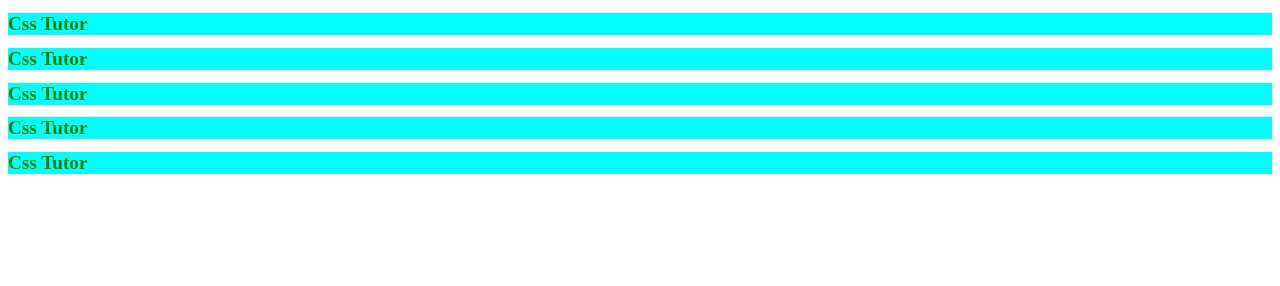
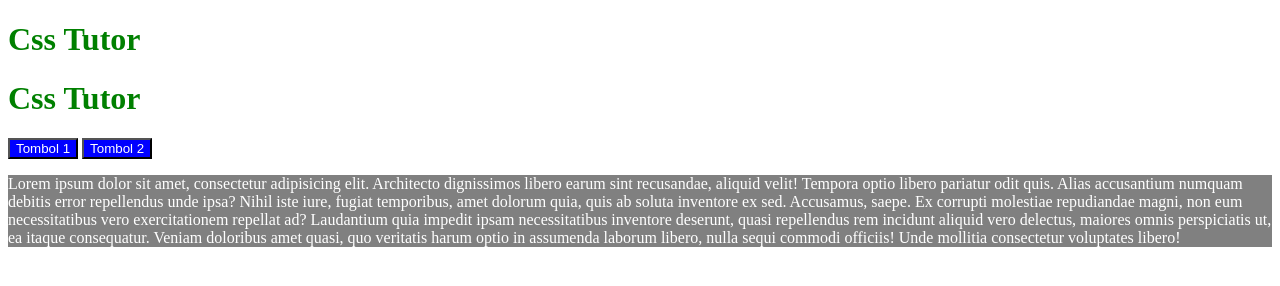
Before and after one commit to zainal547/Belajar-Css, a plain HTML site: page index.html in a window 1280 px wide. Drawn offline with Linux system fonts and the light colour scheme.

Commit message:
Mengenal Properti Color & Background Color

```diff
--- a/gaya.css
+++ b/gaya.css
@@ -1,5 +1,11 @@
 h1 {
-  background-color: aqua;
   color: green;
-  font-size: larger;
 }
+button {
+  background-color: blue;
+  color: white;
+}
+p {
+  background-color: gray;
+  color: white;
+}
--- a/index.html
+++ b/index.html
@@ -19,8 +19,13 @@
 
     <h1>Css Tutor</h1>
     <h1>Css Tutor</h1>
-    <h1>Css Tutor</h1>
-    <h1>Css Tutor</h1>
-    <h1>Css Tutor</h1>
+    <button>Tombol 1</button>
+    <button>Tombol 2</button>
+    <p>
+      Lorem ipsum dolor sit amet, consectetur adipisicing elit. Architecto dignissimos libero earum sint recusandae, aliquid velit! Tempora optio libero pariatur odit quis. Alias accusantium numquam debitis error repellendus unde ipsa?
+      Nihil iste iure, fugiat temporibus, amet dolorum quia, quis ab soluta inventore ex sed. Accusamus, saepe. Ex corrupti molestiae repudiandae magni, non eum necessitatibus vero exercitationem repellat ad? Laudantium quia impedit ipsam
+      necessitatibus inventore deserunt, quasi repellendus rem incidunt aliquid vero delectus, maiores omnis perspiciatis ut, ea itaque consequatur. Veniam doloribus amet quasi, quo veritatis harum optio in assumenda laborum libero, nulla
+      sequi commodi officiis! Unde mollitia consectetur voluptates libero!
+    </p>
   </body>
 </html>
```
